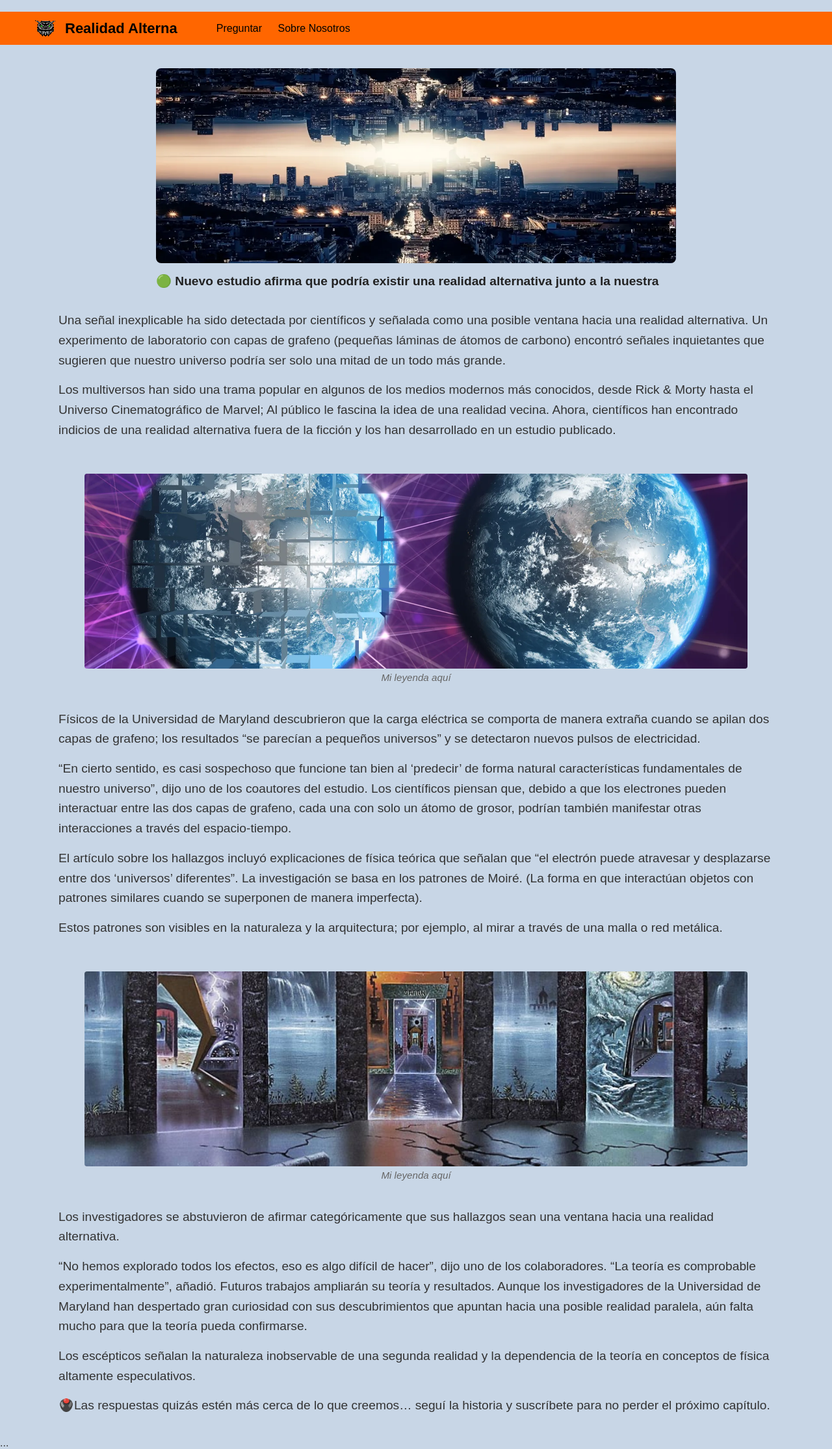
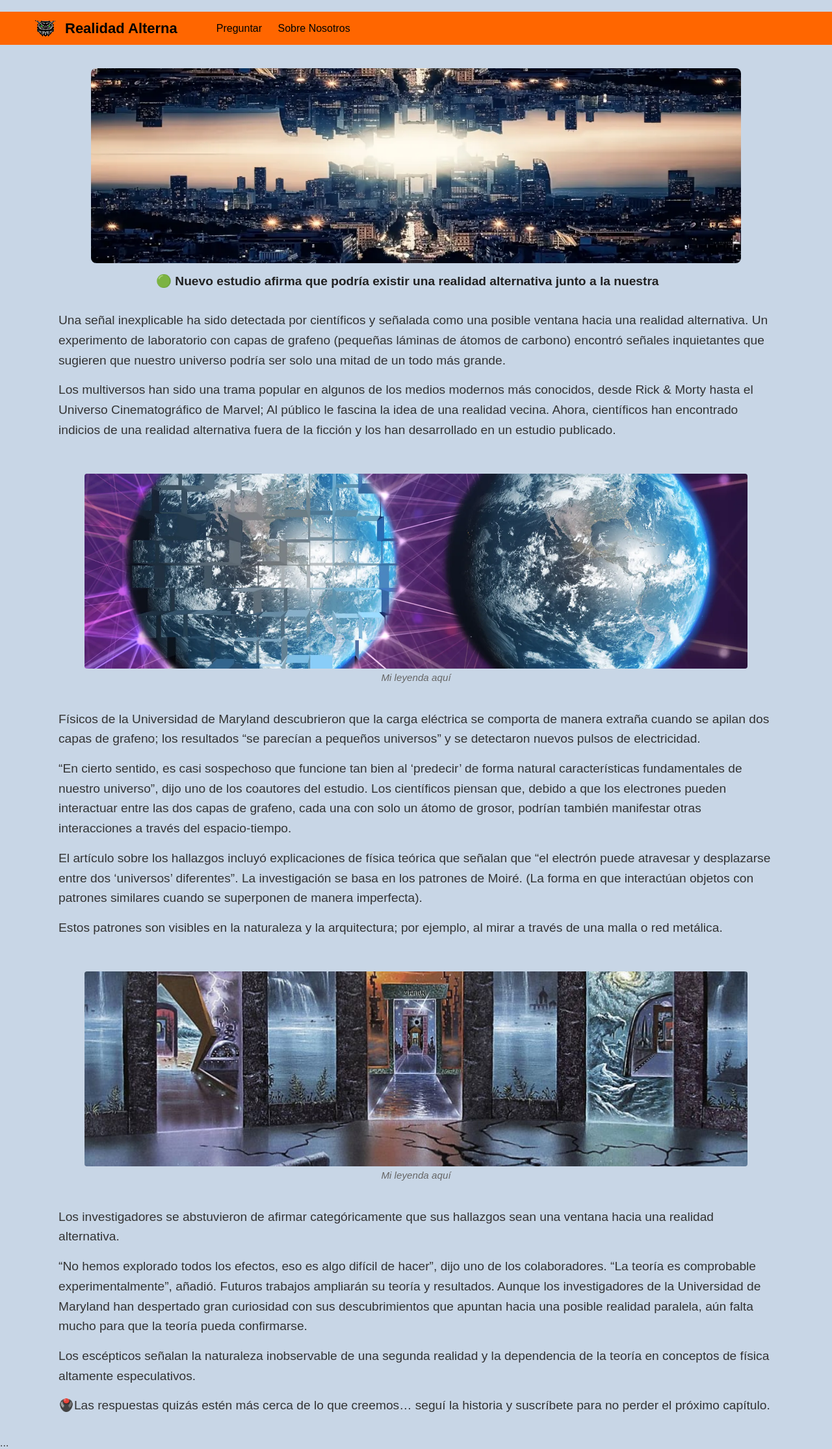
Before and after one commit to TierraSapiens/RealidadAlterna, a Jekyll site: the page built from _posts/2025-11-16-primer-articulo.md, in a window 1280 px wide. Shown: the whole page at 65% size. Built offline with Jekyll 4.4.1, drawn with Linux system fonts in a browser that asks for light colours.

Commit message:
modificacion

```diff
--- a/_layouts/post.html
+++ b/_layouts/post.html
@@ -12,7 +12,7 @@ layout: default
     <img class="post-header-image"
         src="{{ page.image | relative_url }}"
         alt="{{ page.title }}"
-        style="width: 100%; max-width: 800px; height: auto; margin: 0 auto 0 auto; display: block; border-radius: 8px;">
+        style="width: 100%; max-width: 1000px; height: auto; margin: 0 auto 0 auto; display: block; border-radius: 8px;">
 {% endif %}
     <h1 class="post-title-main">{{ page.title }}</h1>
     <div class="post-content">
```
